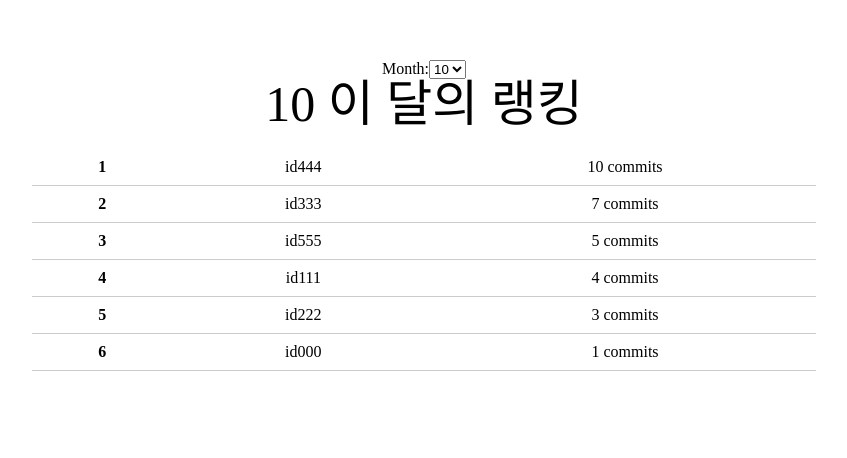
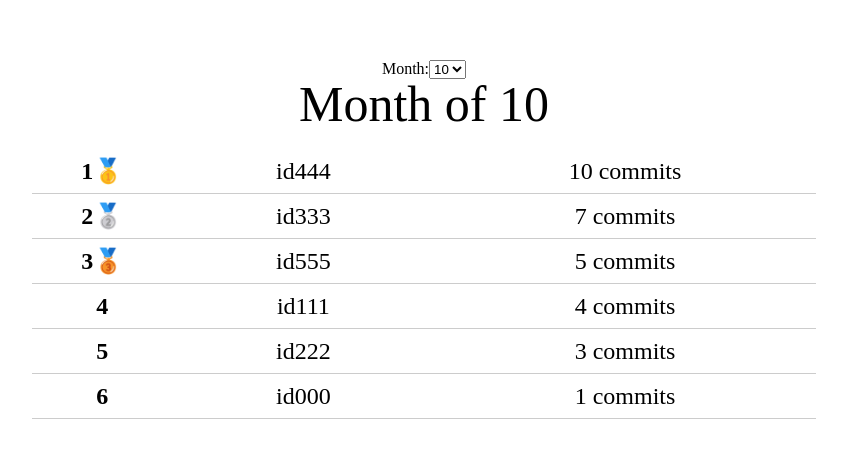
Before and after one commit to ajou-gitstagram/client-web, a React (Create React App) app: page /rank in a window 1280 px wide. Shown: the part 158-616 px from the top of the page, without its empty margins (366-1213 px from the left). Built offline with nearby package versions, Linux system fonts and the light colour scheme.

Commit message:
rank page styles

```diff
--- a/src/common/module/header/Header.tsx
+++ b/src/common/module/header/Header.tsx
@@ -1,10 +1,13 @@
 import S from './Header.module.css';
+import {Link} from "react-router-dom";
 
 const Header = () => {
 	return (
-		<header className={S['header-container']}>
-			<img className={S['header-logo']} src={'/img/logo.jpg'} />
-		</header>
+		<Link to={'/'}>
+			<header className={S['header-container']}>
+				<img className={S['header-logo']} src={'/img/logo.jpg'}/>
+			</header>
+		</Link>
 	);
 }
 
--- a/src/pages/rank-page/RankPage.module.css
+++ b/src/pages/rank-page/RankPage.module.css
@@ -5,6 +5,7 @@
     align-items: center;
     padding: 10px;
     border-bottom: 1px solid #ccc;
+    font-size: 24px;
 }
 
 .rank {
--- a/src/pages/rank-page/RankPage.tsx
+++ b/src/pages/rank-page/RankPage.tsx
@@ -57,7 +57,7 @@ const RankPage = () => {
 			))}
 			</select>
 		</div>
-		<h2 style={{fontSize: "50px", marginBottom: "20px"}}>{selectedMonth} 이 달의 랭킹</h2>
+		<h2 style={{fontSize: "50px", marginBottom: "20px"}}>Month of {selectedMonth}</h2>
 
         <div className={S['ranking']}>
 			{sortedDummy.map((d, i) => {
@@ -68,10 +68,17 @@ const RankPage = () => {
   	);
 }
 
+const getMedal = (idx: number) => {
+	if (idx === 1) return "🥇";
+	else if (idx === 2) return "🥈";
+	else if (idx === 3) return "🥉";
+	else return "";
+}
+
 const ContentsBox: React.FC<{ data: { id: string, commits: number }, rank: number }> = ({ data, rank }) => {
     return (
         <div className={S['rankItem']}>
-            <span className={S['rank']}>{rank}</span>
+            <span className={S['rank']}>{rank}{getMedal(rank)}</span>
             <span className={S['id']}>{data.id}</span>
             <span className={S['commits']}>{data.commits} commits</span>
         </div>
```
